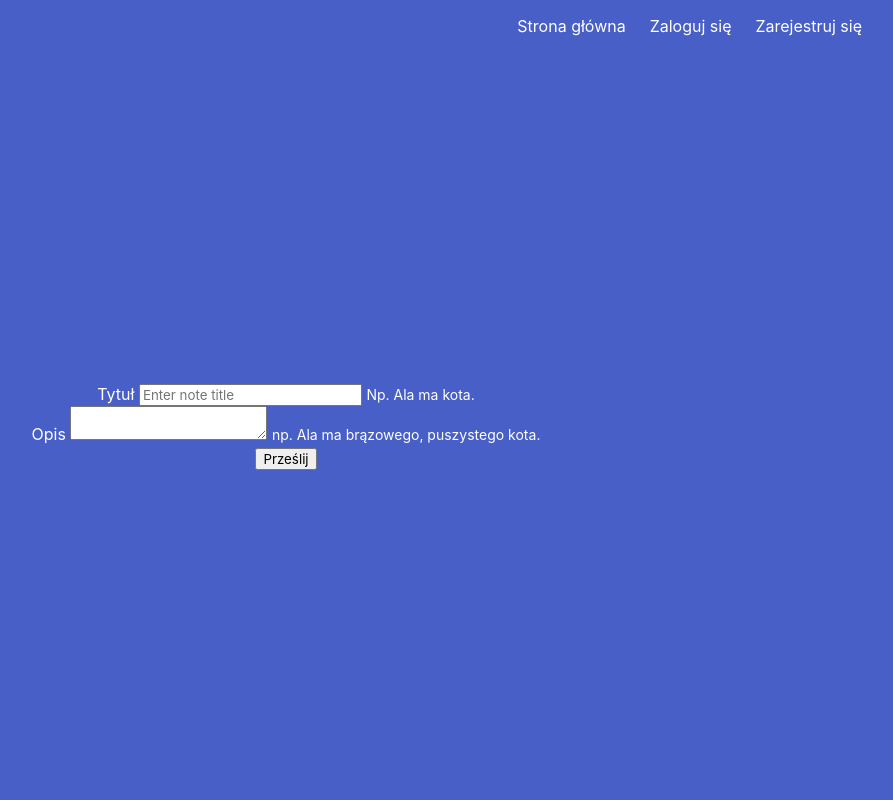
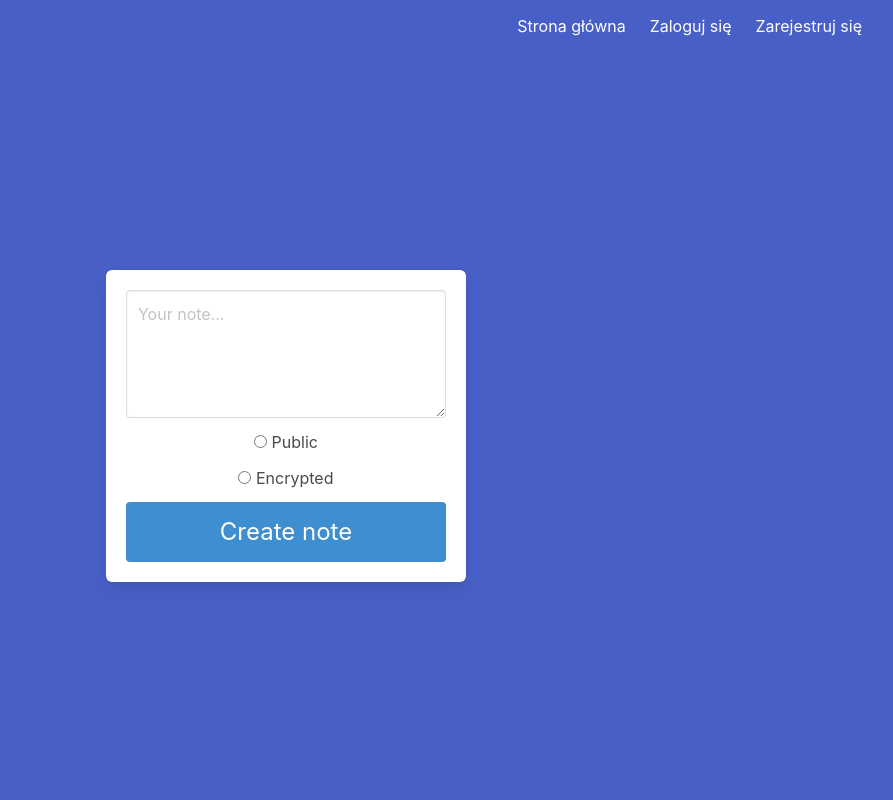
Before and after one commit to 20annie20/ODASProject, a Flask app: template project/templates/create-note.html in a window 1280 px wide. Shown: the whole page, without its empty margins (354-1247 px from the left). Run offline with Flask 2, Linux system fonts and the light colour scheme; the template is opened without the code that fills it, so the values that code supplies are empty.

Commit message:
Notes creation

```diff
--- a/project/main.py
+++ b/project/main.py
@@ -1,5 +1,8 @@
-from flask import Blueprint, render_template, redirect, url_for
+from flask import Blueprint, render_template, redirect, url_for, request
 from flask_login import login_required, current_user
+from werkzeug.security import generate_password_hash
+from .models import Note
+from . import db
 
 main = Blueprint('main', __name__)
 
@@ -7,6 +10,14 @@ main = Blueprint('main', __name__)
 @main.route('/')
 def index():
     return render_template('index.html')
+
+
+@main.route('/profile')
+@login_required
+def profile():
+    notes = Note.query.filter_by(user_id=current_user.id).all()
+
+    return render_template('profile.html', name=current_user.name, notes=notes)
 
 
 @main.route('/notes')
@@ -17,5 +28,37 @@ def profile():
 
 @main.route('/create_note')
 @login_required
-def notes():
+def create_note():
     return render_template('create_note.html')
+
+
+@main.route('/create_note', methods=['POST'])
+@login_required
+def create_note_post():
+    # is_public = True if request.form.get('is_public') else False
+    # is_encrypted = True if request.form.get('is_encrypted') else False
+    # encryption_key = request.form.get('encryption_key')
+    text = request.form.get('text')
+    user_id = current_user.id
+
+    # TODO: validate input
+
+    # double hashed key - to verify if key is correct
+    # single hashed key - to be real encryption key
+    # encryption_key_hash = '' if not is_encrypted else generate_password_hash(encryption_key, method='sha256')
+    # encryption_key_double_hash = '' if not is_encrypted else generate_password_hash(encryption_key_hash,
+    #                                                                                 method='sha256')
+    # if is_encrypted:
+    #     # TODO: add encryption
+    #     pass
+
+    new_note = Note(user_id=user_id,
+                    is_public=False,
+                    is_encrypted=False,
+                    encryption_key_hash='',
+                    text=text)
+
+    db.session.add(new_note)
+    db.session.commit()
+
+    return redirect(url_for('main.profile'))
--- a/project/templates/create-note.html
+++ b/project/templates/create-note.html
@@ -1,43 +1,30 @@
 {% extends 'base.html'%}
 {% block title %} Add note {% endblock %}
 {% block content %}
-<div class="container mt-5 mb-5 px-10 ">
-	<div class="row">
-		<div class="col-md-6 offset-md-3">
-			<form method="POST" action="/create-note">
-				<div class="form-group">
-					<label for="title">Tytuł</label>
-					<input
-						type="text"
-						class="form-control"
-						id="title"
-						aria-describedby="noteTitle"
-						placeholder="Enter note title"
-						name="title"
-						required
-					/>
-					<small id="noteTitle" class="form-text text-muted"
-						>Np. Ala ma kota.</small
-					>
-				</div>
-				<div class="form-group">
-					<label for="description">Opis</label>
-					<textarea
-						id="description"
-						name="description"
-						class="form-control"
-						placeholder="Some description"
-						aria-describedby="description"
-						required
-					>
-					</textarea>
-					<small id="description" class="form-text text-muted"
-						>np. Ala ma brązowego, puszystego kota.</small
-					>
-				</div>
-				<button type="submit" class="btn btn-primary">Prześlij</button>
-			</form>
-		</div>
-	</div>
+<div class="column is-4 is-offset-4">
+    <div class="box">
+        <form method="POST" action="/create_note">
+            <div class="field">
+                <div class="control">
+                    <textarea class="textarea" name="text" placeholder="Your note..."></textarea>
+                </div>
+            </div>
+
+            <div class="field">
+                <label class="radio">
+                    <input type="radio" id="public" name="note_type" value="public">
+                    Public
+                </label>
+            </div>
+            <div class="field">
+                <label class="radio">
+                    <input type="radio" id="encrypted" name="note_type" value="encrypted">
+                    Encrypted
+                </label>
+            </div>
+
+            <button class="button is-block is-info is-large is-fullwidth">Create note</button>
+        </form>
+    </div>
 </div>
 {% endblock %}
```
Also changed, not shown: project/templates/profile.html (+9 -28 lines).
